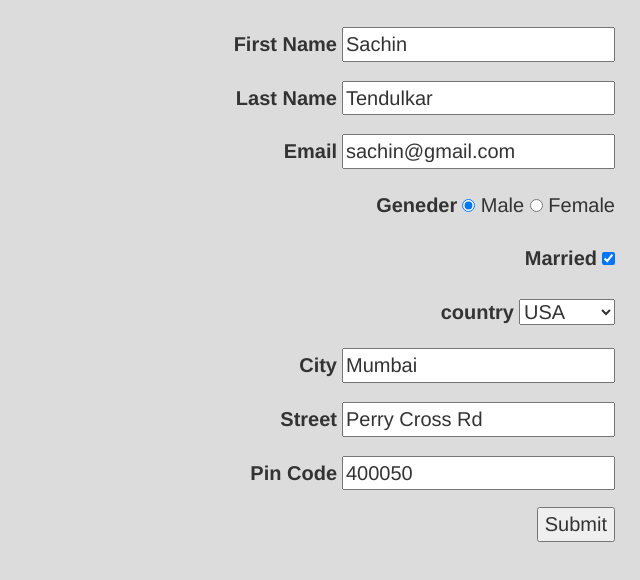
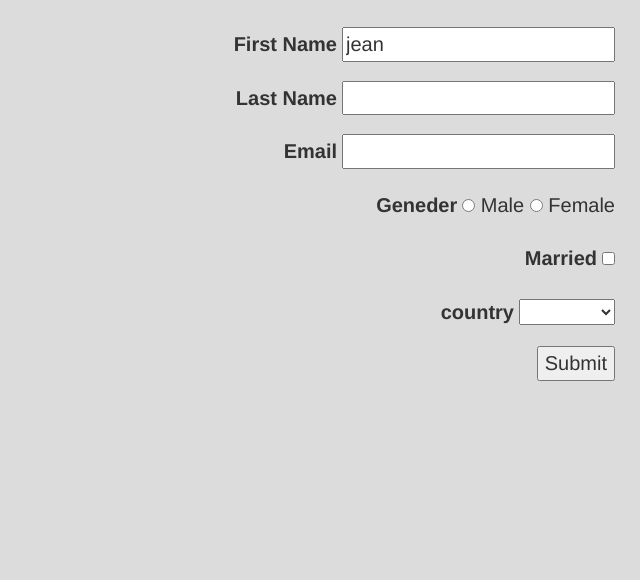
Before and after one commit to AlexandreDestoky/angular-learning, an Angular app: page / in a window 1280 px wide. Shown: the top 580 px of the page, without its empty margins (640-1280 px from the left). Built offline with nearby package versions, Linux system fonts and the light colour scheme.

Commit message:
Reactive Forms in Angular

```diff
--- a/src/app/app.component.html
+++ b/src/app/app.component.html
@@ -1,4 +1,4 @@
-<form #contactForm="ngForm" (ngSubmit)="onSubmit(contactForm)">
+<!-- <form #contactForm="ngForm" (ngSubmit)="onSubmit(contactForm)">
   <p>
     <label for="firstname">First Name </label>
     <input type="text" id="firstname" name="firstname" [(ngModel)]="contact.firstname" />
@@ -54,4 +54,47 @@
   <p>
     <button type="submit">Submit</button>
   </p>
+</form> -->
+
+<form [formGroup]="contactForm" (ngSubmit)="onSubmitReactive()">
+
+  <p>
+    <label for="firstname">First Name </label>
+    <input type="text" id="firstname" name="firstname" formControlName="firstname">
+  </p>
+
+  <p>
+    <label for="lastname">Last Name </label>
+    <input type="text" id="lastname" name="lastname" formControlName="lastname">
+  </p>
+
+  <p>
+    <label for="email">Email </label>
+    <input type="text" id="email" name="email" formControlName="email">
+  </p>
+
+  <p>
+    <label for="gender">Geneder </label>
+    <input type="radio" value="male" id="gender" name="gender" formControlName="gender"> Male
+    <input type="radio" value="female" id="gender" name="gender" formControlName="gender"> Female
+  </p>
+
+  <p>
+    <label for="isMarried">Married </label>
+    <input type="checkbox" id="isMarried" name="isMarried" formControlName="isMarried">
+  </p>
+
+  <p>
+    <label for="country">country </label>
+    <select id="country" name="country" formControlName="country">
+      <option [ngValue]="c.id" *ngFor="let c of countryList">
+        {{c.name}}
+      </option>
+    </select>
+  </p>
+
+  <p>
+    <button type="submit">Submit</button>
+  </p>
+
 </form>
--- a/src/app/app.component.ts
+++ b/src/app/app.component.ts
@@ -1,6 +1,6 @@
 import { Component, OnInit } from '@angular/core';
-import { Form, NgForm } from '@angular/forms';
-import { contactForm } from './contactForm.modele';
+import { Form, FormControl, FormGroup, NgForm, Validators } from '@angular/forms';
+import { contactFormulaire } from './contactFormulaire.modele';
 import { country } from './country.modele';
 
 @Component({
@@ -10,19 +10,20 @@
 })
 export class AppComponent implements OnInit {
   constructor() {}
-  contact: contactForm;
+  ngOnInit() {}
+  // contact: contactForm;
 
-  ngOnInit() {
-    this.contact = {
-      firstname: 'Sachin',
-      lastname: 'Tendulkar',
-      email: 'sachin@gmail.com',
-      gender: 'male',
-      isMarried: true,
-      country: '2',
-      address: { city: 'Mumbai', street: 'Perry Cross Rd', pincode: '400050' },
-    };
-  }
+  // ngOnInit() {
+  //   this.contact = {
+  //     firstname: 'Sachin',
+  //     lastname: 'Tendulkar',
+  //     email: 'sachin@gmail.com',
+  //     gender: 'male',
+  //     isMarried: true,
+  //     country: '2',
+  //     address: { city: 'Mumbai', street: 'Perry Cross Rd', pincode: '400050' },
+  //   };
+  // }
 
   countryList: country[] = [
     new country('1', 'India'),
@@ -30,9 +31,22 @@
     new country('3', 'England'),
   ];
 
-  onSubmit(form : NgForm) {
-    console.log(form.value);
-    console.log('----');
-    form.resetForm();
+  // onSubmit(form : NgForm) {
+  //   console.log(form.value);
+  //   console.log('----');
+  //   form.resetForm();
+  // }
+
+  contactForm = new FormGroup({
+    firstname: new FormControl("jean"),
+    lastname: new FormControl("",[Validators.required,Validators.minLength(10)]),
+    email: new FormControl(),
+    gender: new FormControl(),
+    isMarried: new FormControl(),
+    country: new FormControl(),
+  });
+
+  onSubmitReactive() {
+    console.log(this.contactForm.value);
   }
 }
--- a/src/app/app.module.ts
+++ b/src/app/app.module.ts
@@ -1,6 +1,6 @@
 import { BrowserModule } from '@angular/platform-browser';
 import { NgModule } from '@angular/core';
-import { FormsModule } from '@angular/forms';
+import { FormsModule, ReactiveFormsModule } from '@angular/forms';
 
 
 import { AppComponent } from './app.component';
@@ -18,6 +18,7 @@
   imports: [
     BrowserModule,
     FormsModule,
+    ReactiveFormsModule
     // AppRoutingModule
   ],
   providers: [
--- a/src/app/contactForm.modele.ts
+++ b/src/app/contactFormulaire.modele.ts
@@ -1,4 +1,4 @@
-export class contactForm {
+export class contactFormulaire {
   firstname: string;
   lastname: string;
   email: string;
```
